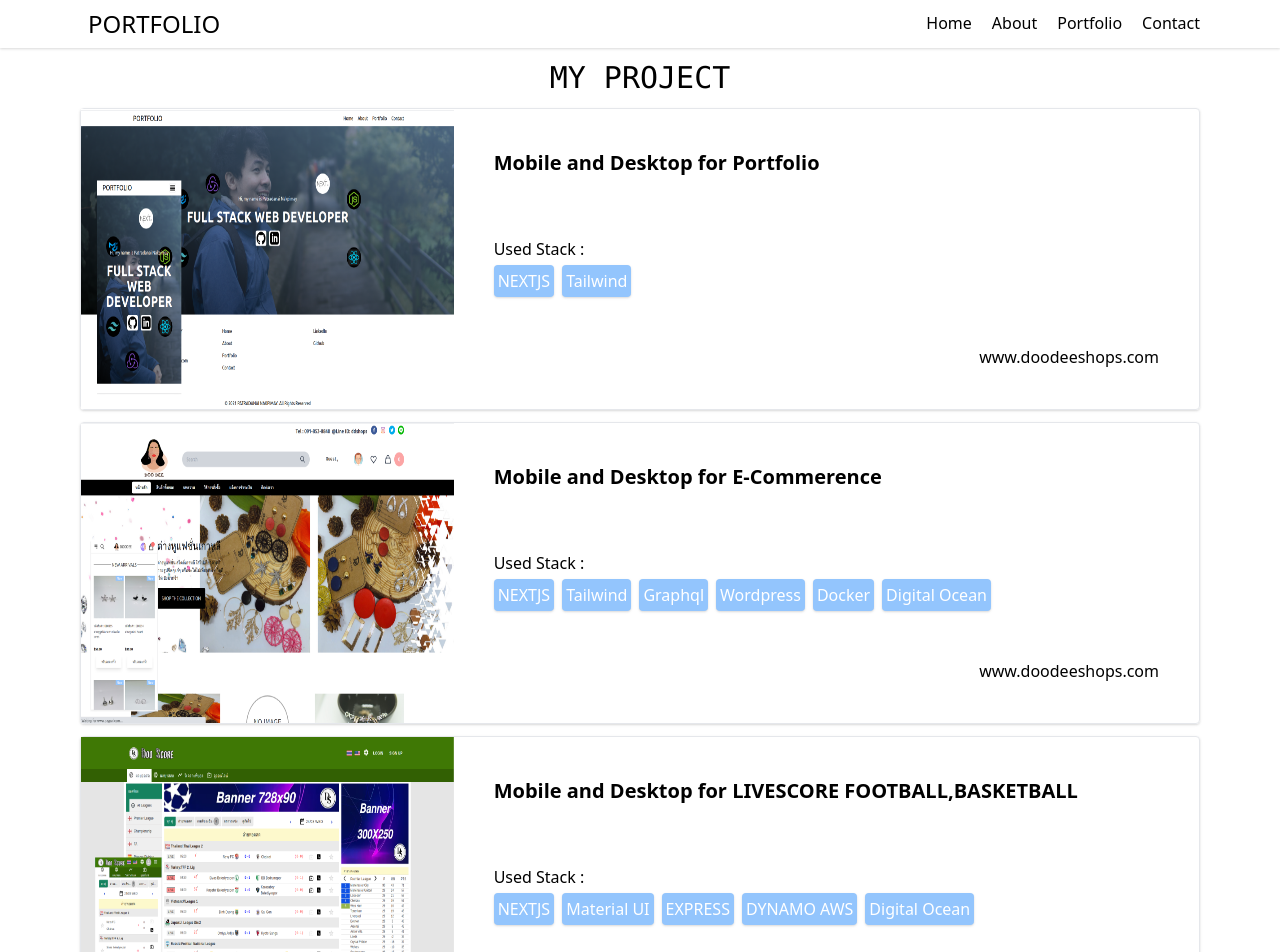
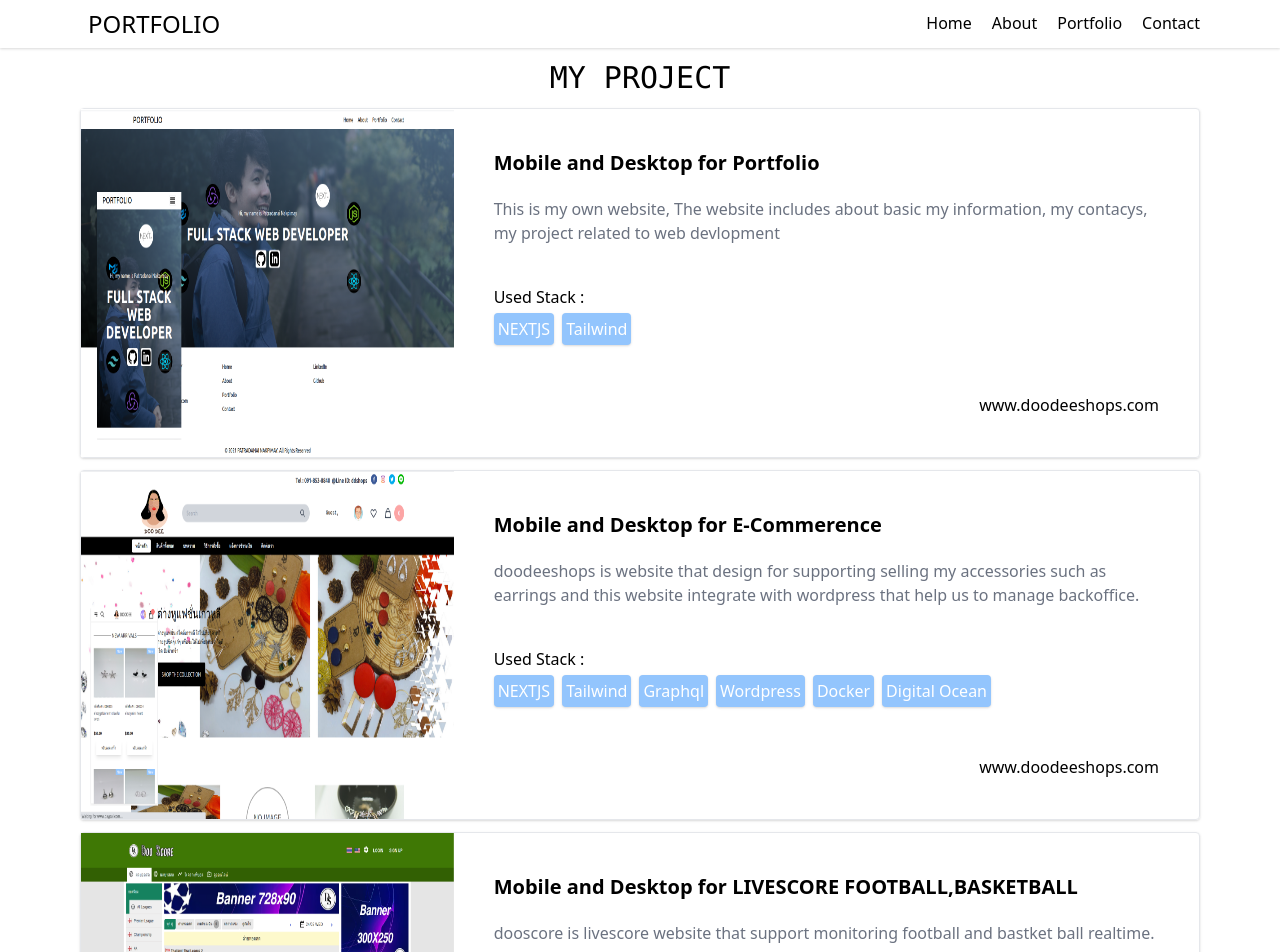
Before and after one commit to patradanai/portfolio-nextjs, a Next.js app: page /portfolio in a window 1280 px wide. Shown: the top 952 px of the page. Built offline with nearby package versions, Linux system fonts and the light colour scheme.

Commit message:
update details

```diff
--- a/components/Footer/index.js
+++ b/components/Footer/index.js
@@ -58,10 +58,12 @@ const Footer = () => {
           <div>
             <ul>
               <li className="mb-3">
-                <a>LinkedIn</a>
+                <a href="https://www.linkedin.com/in/patradanai-nakpimay/">
+                  LinkedIn
+                </a>
               </li>
               <li>
-                <a>Github</a>
+                <a href="https://github.com/patradanai">Github</a>
               </li>
             </ul>
           </div>
--- a/components/Screens/AboutScreen/index.js
+++ b/components/Screens/AboutScreen/index.js
@@ -51,7 +51,7 @@ const AboutSceen = () => {
           }}
         />
         <div className="container h-full relative z-20">
-          <div className="flex flex-col justify-center h-full">
+          <div className="flex flex-col justify-center items-center h-full">
             <div className="grid grid-cols-1 md:grid-cols-3">
               <div className="mx-10 my-5 w-60 h-60 flex items-center justify-center rounded-full overflow-hidden">
                 <img src="/images/DSC03969.jpg" />
--- a/components/Screens/PorfolioScreen/index.js
+++ b/components/Screens/PorfolioScreen/index.js
@@ -4,14 +4,16 @@ import CardItem from "../../elements/CardItem";
 const myProject = [
   {
     name: "Mobile and Desktop for Portfolio",
-    desc: "",
+    desc:
+      "This is my own website, The website includes about basic my information, my contacys, my project related to web devlopment",
     stack: ["NEXTJS", "Tailwind"],
     image: "/images/Portfolio.png",
     link: "www.doodeeshops.com",
   },
   {
     name: "Mobile and Desktop for E-Commerence ",
-    desc: "",
+    desc:
+      "doodeeshops is website that design for supporting selling my accessories such as earrings and this website integrate with wordpress that help us to manage backoffice.",
     stack: [
       "NEXTJS",
       "Tailwind",
@@ -25,14 +27,16 @@ const myProject = [
   },
   {
     name: "Mobile and Desktop for LIVESCORE FOOTBALL,BASKETBALL",
-    desc: "",
+    desc:
+      "dooscore is livescore website that support monitoring football and bastket ball realtime.",
     stack: ["NEXTJS", "Material UI", "EXPRESS", "DYNAMO AWS", "Digital Ocean"],
     image: "/images/Livescore.png",
     link: "www.dooscore.live",
   },
   {
     name: "Mobile and Desktop for Thai Restaurant in UK",
-    desc: "",
+    desc:
+      "thaivintage is thai's restarant in uk that support customer spread information and booked a table.",
     stack: ["NEXTJS", "Material Ui", "EXPRESS", "FIREBASE", "DOCKER"],
     image: "/images/Thai Restaurant.png",
     link: "www.thaivintagewhitchurch.co.uk",
```
